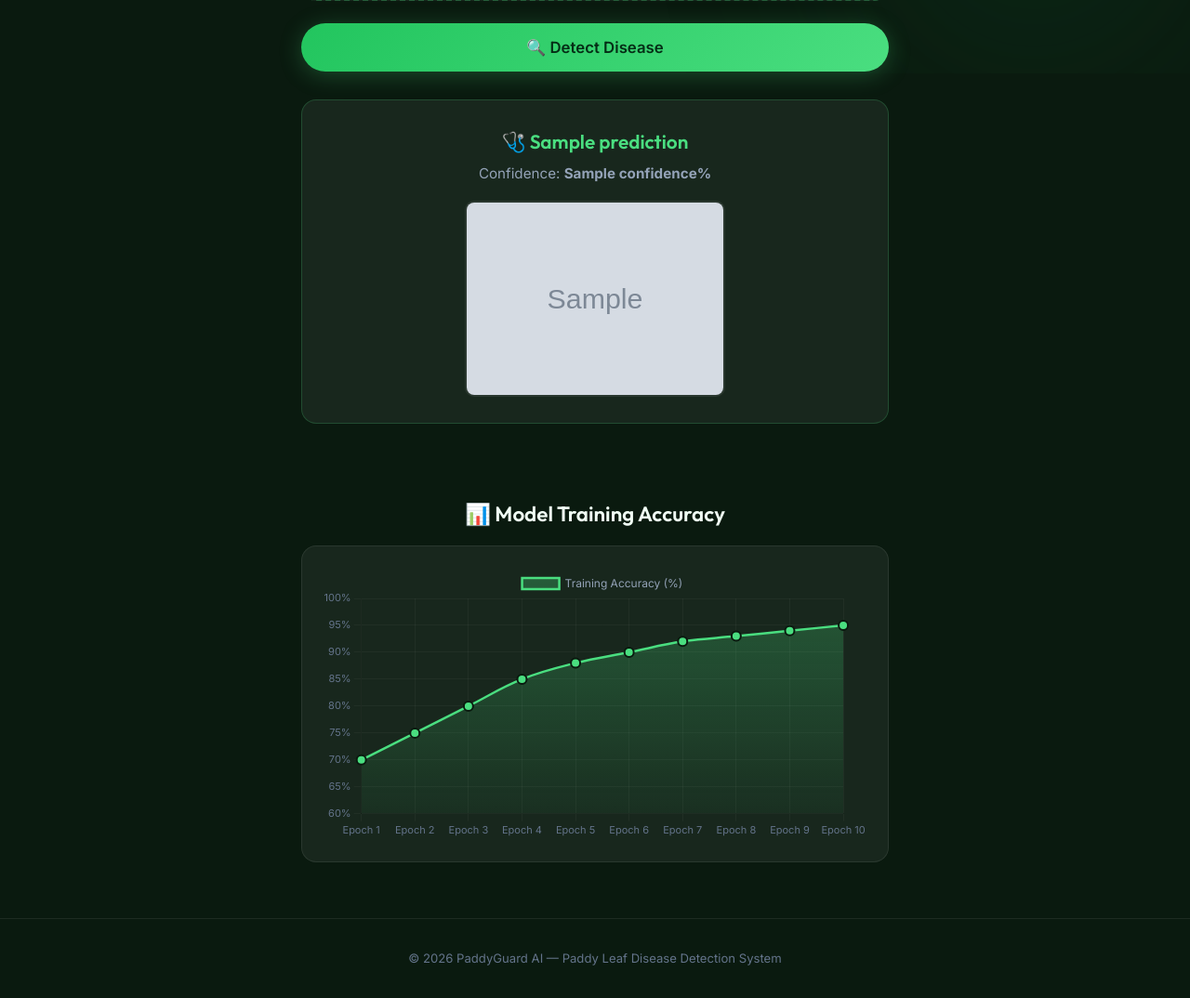
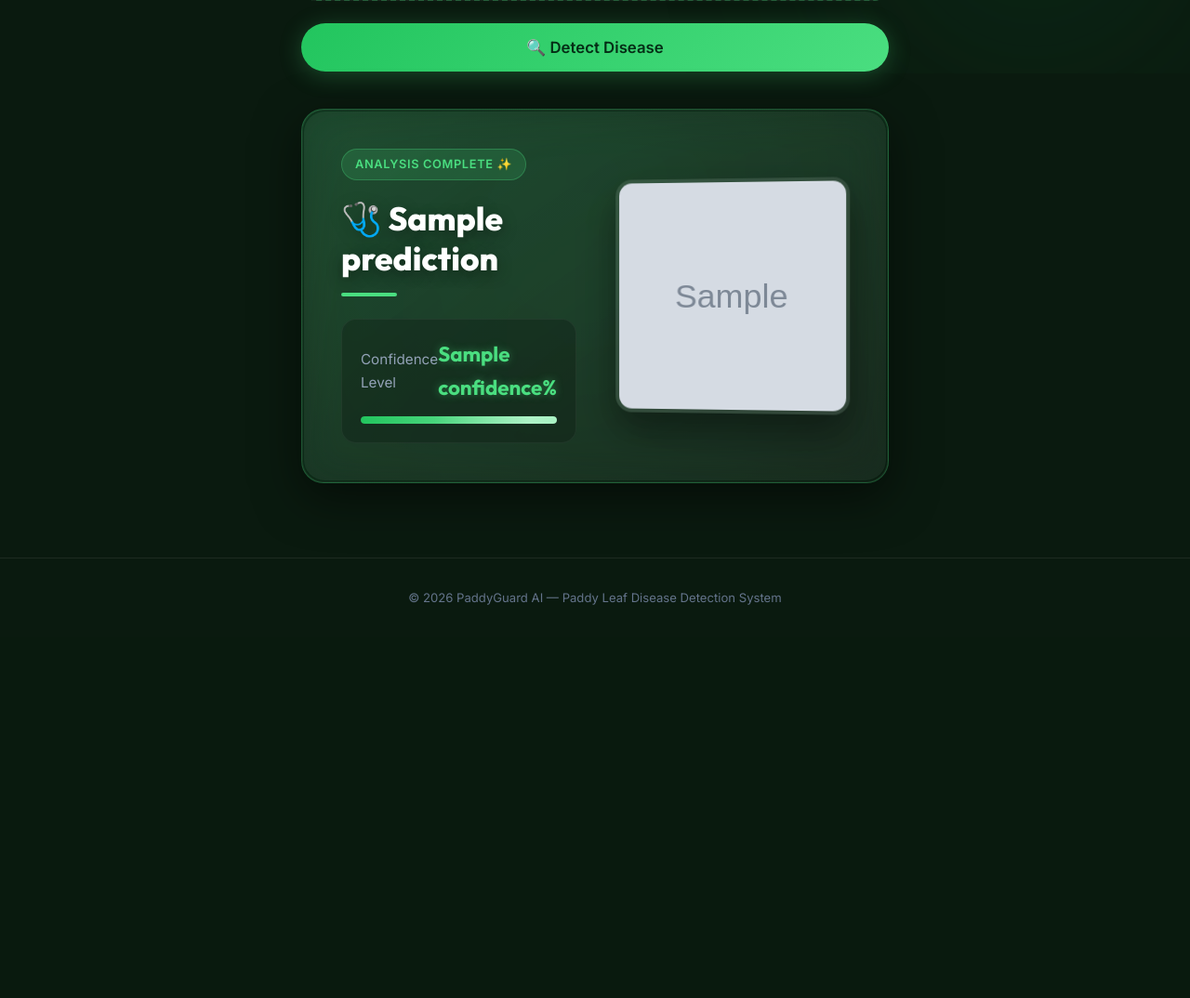
Before and after one commit to nithinhv1503/paddyguard-ai, a Flask app: template templates/upload.html in a window 1280 px wide. Shown: the part 721-1795 px from the top of the page at 93% size. After the commit the page ends 1372 px from the top, so only its background shows below. Run offline with Flask 3, Linux system fonts and the light colour scheme; the template is opened without the code that fills it: most values are stand-ins (such as "Sample title", 1, 10 or a date in 2020); grey boxes marked "Sample" are stand-in pictures.

Commit message:
Enhance UI and update requirements

```diff
--- a/static/css/style.css
+++ b/static/css/style.css
@@ -454,48 +454,164 @@ img { max-width: 100%; display: block; }
 @keyframes spin { to { transform: rotate(360deg); } }
 .loader-wrap p { color: var(--text-muted); font-size: .9rem; }
 
-/* Result */
+/* Result Card Premium Redesign */
 .result-card {
-  margin-top: 30px;
-  background: var(--bg-card);
-  border: 1px solid rgba(74,222,128,0.2);
-  border-radius: var(--radius);
-  padding: 28px;
-  text-align: center;
-  animation: fadeUp .5s ease-out both;
-}
-.result-card h3 {
-  font-size: 1.3rem; font-weight: 600;
-  color: var(--accent); margin-bottom: 6px;
-}
-.result-card .confidence {
-  color: var(--text-muted); font-size: .95rem;
-  margin-bottom: 16px;
-}
-.result-card img {
-  max-width: 280px; margin: 0 auto;
-  border-radius: var(--radius-sm);
-  border: 2px solid var(--border);
+  margin-top: 40px;
+  background: linear-gradient(145deg, rgba(20,83,45,0.4) 0%, rgba(10,26,15,0.95) 100%);
+  border: 1px solid rgba(74,222,128,0.3);
+  border-radius: 24px;
+  padding: 2px; /* For animated border effect */
+  position: relative;
+  overflow: hidden;
+  box-shadow: 0 16px 50px rgba(0,0,0,0.5), inset 0 0 0 1px rgba(255,255,255,0.05);
+  animation: fadeUp .6s cubic-bezier(0.2, 0.8, 0.2, 1) both;
 }
 
-/* Chart section on upload page */
-.chart-section {
-  max-width: 680px;
-  margin: 0 auto 60px;
-  padding: 0 24px;
+.result-card::before {
+  content: '';
+  position: absolute; top: -50%; left: -50%; width: 200%; height: 200%;
+  background: radial-gradient(circle, rgba(74,222,128,0.1) 0%, transparent 60%);
+  pointer-events: none;
+  animation: pulse-dot 4s infinite alternate;
 }
-.chart-section h2 {
-  font-size: 1.4rem; font-weight: 600; margin-bottom: 16px;
-  text-align: center;
+
+.result-card-inner {
+  background: var(--bg-card);
+  backdrop-filter: blur(20px);
+  -webkit-backdrop-filter: blur(20px);
+  border-radius: 22px;
+  padding: 40px;
+  display: flex;
+  gap: 40px;
+  align-items: center;
+  position: relative;
+  z-index: 2;
 }
-.chart-wrap {
-  background: var(--bg-card);
-  border: 1px solid var(--border);
-  border-radius: var(--radius);
-  padding: 24px;
+
+@media (max-width: 768px) {
+  .result-card-inner {
+    flex-direction: column;
+    padding: 30px 20px;
+    gap: 24px;
+  }
 }
-.chart-wrap canvas {
-  background: transparent !important;
+
+.result-info {
+  flex: 1;
+  text-align: left;
+}
+@media (max-width: 768px) {
+  .result-info { text-align: center; }
+}
+
+.result-badge {
+  display: inline-block;
+  padding: 6px 14px;
+  background: rgba(74,222,128,0.15);
+  border: 1px solid rgba(74,222,128,0.3);
+  border-radius: 999px;
+  font-size: 0.8rem;
+  font-weight: 600;
+  color: var(--accent);
+  margin-bottom: 20px;
+  letter-spacing: 0.05em;
+  text-transform: uppercase;
+}
+
+.disease-name {
+  font-size: 2.2rem;
+  font-weight: 800;
+  color: #fff;
+  margin-bottom: 24px;
+  line-height: 1.2;
+  text-shadow: 0 4px 16px rgba(0,0,0,0.4);
+}
+.disease-name::after {
+  content: '';
+  display: block;
+  width: 60px;
+  height: 4px;
+  background: var(--accent);
+  border-radius: 2px;
+  margin-top: 16px;
+}
+@media (max-width: 768px) {
+  .disease-name::after { margin-left: auto; margin-right: auto; }
+}
+
+.confidence-wrapper {
+  background: rgba(0,0,0,0.2);
+  border: 1px solid rgba(255,255,255,0.05);
+  padding: 20px;
+  border-radius: 16px;
+}
+
+.confidence-header {
+  display: flex;
+  justify-content: space-between;
+  align-items: center;
+  margin-bottom: 12px;
+  font-size: 0.95rem;
+  color: var(--text-muted);
+}
+.confidence-val {
+  font-family: 'Outfit';
+  font-size: 1.4rem;
+  color: var(--accent);
+  font-weight: 700;
+  text-shadow: 0 0 10px rgba(74,222,128,0.4);
+}
+
+.confidence-track {
+  width: 100%;
+  height: 8px;
+  background: rgba(255,255,255,0.1);
+  border-radius: 999px;
+  overflow: hidden;
+}
+
+.confidence-fill {
+  height: 100%;
+  background: linear-gradient(90deg, #22c55e, #86efac);
+  border-radius: 999px;
+  box-shadow: 0 0 12px rgba(74,222,128,0.6);
+  position: relative;
+}
+.confidence-fill::after {
+  content: '';
+  position: absolute;
+  top: 0; left: 0; bottom: 0; right: 0;
+  background: linear-gradient(90deg, transparent, rgba(255,255,255,0.4), transparent);
+  animation: shimmer 1.5s infinite;
+}
+
+@keyframes shimmer {
+  0% { transform: translateX(-100%); }
+  100% { transform: translateX(100%); }
+}
+
+.result-image-wrapper {
+  flex: 1;
+  display: flex;
+  justify-content: center;
+}
+
+.final-leaf-image {
+  width: 100%;
+  max-width: 300px;
+  aspect-ratio: 1/1;
+  object-fit: cover;
+  border-radius: 18px;
+  border: 4px solid rgba(255,255,255,0.1);
+  box-shadow: 0 20px 40px rgba(0,0,0,0.4);
+  transform: perspective(800px) rotateY(-5deg) scale(1);
+  transition: transform 0.5s cubic-bezier(0.2, 0.8, 0.2, 1), box-shadow 0.5s ease;
+}
+
+.result-card-inner:hover .final-leaf-image {
+  transform: perspective(800px) rotateY(0deg) scale(1.05);
+  box-shadow: 0 30px 60px rgba(0,0,0,0.6), 0 0 40px rgba(74,222,128,0.2);
+  border-color: rgba(74,222,128,0.4);
 }
 
 /* ---------- Responsive ---------- */
--- a/templates/upload.html
+++ b/templates/upload.html
@@ -6,7 +6,6 @@
   <title>Detect Disease — PaddyGuard AI</title>
   <meta name="description" content="Upload a paddy leaf image to detect diseases using AI. Get instant results with confidence scores.">
   <link rel="stylesheet" href="{{ url_for('static', filename='css/style.css') }}">
-  <script src="https://cdn.jsdelivr.net/npm/chart.js"></script>
 </head>
 <body>
 
@@ -58,20 +57,37 @@
   <!-- Result -->
   {% if prediction %}
   <div class="result-card" id="result-card">
-    <h3>🩺 {{ prediction }}</h3>
-    <p class="confidence">Confidence: <strong>{{ confidence }}%</strong></p>
-    <img src="{{ image_path }}" alt="Uploaded leaf image">
+    <div class="result-card-inner">
+      <div class="result-info">
+        <span class="result-badge">Analysis Complete ✨</span>
+        <h3 class="disease-name">🩺 {{ prediction }}</h3>
+
+        <div class="confidence-wrapper">
+          <div class="confidence-header">
+            <span>Confidence Level</span>
+            <strong class="confidence-val">{{ confidence }}%</strong>
+          </div>
+          <div class="confidence-track">
+            <div class="confidence-fill" style="width: {{ confidence }}%;"></div>
+          </div>
+        </div>
+      </div>
+
+      <div class="result-image-wrapper">
+        <img src="{{ image_path }}" alt="Uploaded leaf image" class="final-leaf-image">
+      </div>
+    </div>
   </div>
+  <script>
+    document.addEventListener("DOMContentLoaded", function() {
+      const resultCard = document.getElementById("result-card");
+      if (resultCard) {
+        resultCard.scrollIntoView({ behavior: 'smooth', block: 'center' });
+      }
+    });
+  </script>
   {% endif %}
 
-</div>
-
-<!-- Model Accuracy Chart -->
-<div class="chart-section">
-  <h2>📊 Model Training Accuracy</h2>
-  <div class="chart-wrap">
-    <canvas id="accuracyChart"></canvas>
-  </div>
 </div>
 
 <!-- Footer -->
@@ -121,52 +137,6 @@ dropArea.addEventListener('drop', e => {
     document.getElementById('fileName').textContent = '📄 ' + files[0].name;
   }
 });
-
-// Chart.js — Model Accuracy
-const ctx = document.getElementById('accuracyChart').getContext('2d');
-const gradient = ctx.createLinearGradient(0, 0, 0, 300);
-gradient.addColorStop(0, 'rgba(74,222,128,0.3)');
-gradient.addColorStop(1, 'rgba(74,222,128,0.01)');
-
-new Chart(ctx, {
-  type: 'line',
-  data: {
-    labels: ['Epoch 1','Epoch 2','Epoch 3','Epoch 4','Epoch 5','Epoch 6','Epoch 7','Epoch 8','Epoch 9','Epoch 10'],
-    datasets: [{
-      label: 'Training Accuracy (%)',
-      data: [70, 75, 80, 85, 88, 90, 92, 93, 94, 95],
-      borderColor: '#4ade80',
-      backgroundColor: gradient,
-      borderWidth: 2.5,
-      pointBackgroundColor: '#4ade80',
-      pointBorderColor: '#0a1a0f',
-      pointBorderWidth: 2,
-      pointRadius: 5,
-      pointHoverRadius: 7,
-      fill: true,
-      tension: 0.4
-    }]
-  },
-  options: {
-    responsive: true,
-    plugins: {
-      legend: {
-        labels: { color: '#94a3b8', font: { family: 'Inter' } }
-      }
-    },
-    scales: {
-      x: {
-        ticks: { color: '#64748b', font: { family: 'Inter', size: 11 } },
-        grid: { color: 'rgba(255,255,255,0.04)' }
-      },
-      y: {
-        min: 60, max: 100,
-        ticks: { color: '#64748b', font: { family: 'Inter', size: 11 }, callback: v => v + '%' },
-        grid: { color: 'rgba(255,255,255,0.04)' }
-      }
-    }
-  }
-});
 </script>
 
 </body>
```
Also changed, not shown: requirements.txt (+4 -5 lines).
